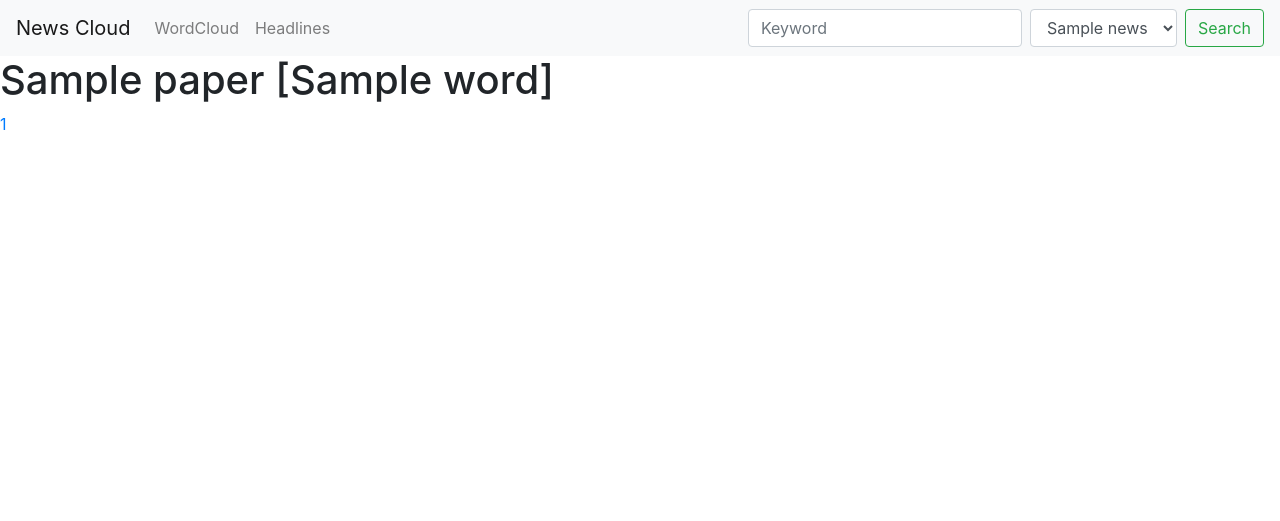
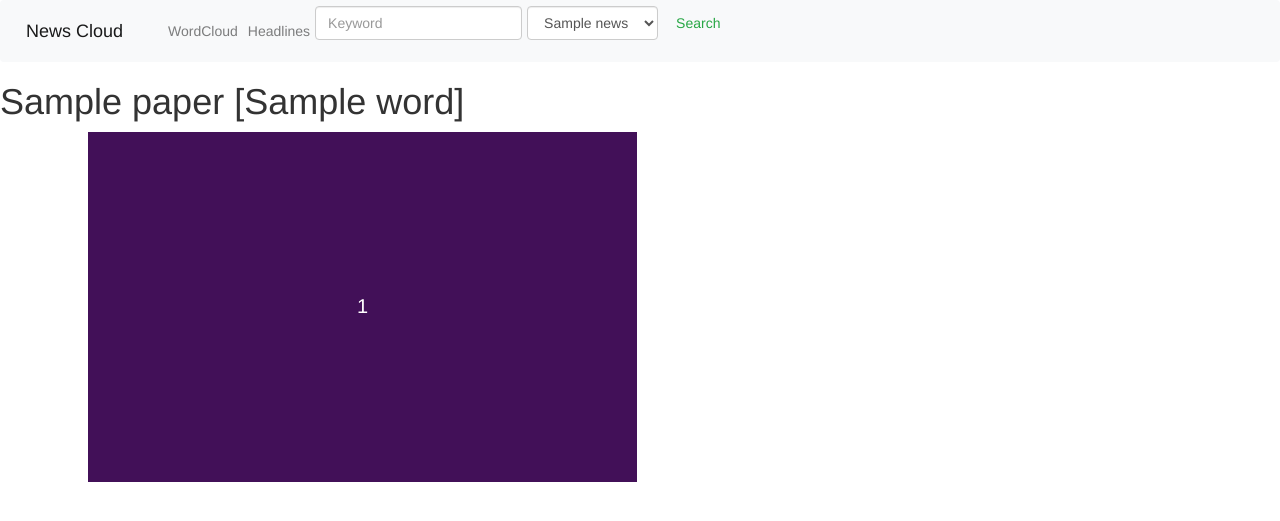
Before and after one commit to tsuialan/NewsCloud, a Flask app: template src/templates/word.html in a window 1280 px wide. Shown: the top 521 px of the page. Run offline with Flask 2, Linux system fonts and the light colour scheme; the template is opened without the code that fills it: most values are stand-ins (such as "Sample title", 1, 10 or a date in 2020); some libraries are stand-ins or nearby versions.

Commit message:
started tiles

```diff
--- a/src/templates/word.html
+++ b/src/templates/word.html
@@ -6,11 +6,136 @@
     <meta name="viewport" content="width=device-width">
     <link rel="stylesheet" href="{{ url_for('static', filename='css/bootstrap.min.css') }}">
     <title>NewsCloud</title>
+
+    <script src="https://ajax.googleapis.com/ajax/libs/jquery/1.12.4/jquery.min.js"></script>
+    <link rel="stylesheet" href="https://maxcdn.bootstrapcdn.com/bootstrap/3.3.7/css/bootstrap.min.css">
+    <script src="https://maxcdn.bootstrapcdn.com/bootstrap/3.3.7/js/bootstrap.min.js"></script>
+    <link rel="stylesheet" href="https://maxcdn.bootstrapcdn.com/font-awesome/4.6.3/css/font-awesome.min.css">
 </head>
 
 <body>
     {% include 'navbar.html' %}
     <h1> {{paper}} [{{word}}] </h1>
+
+    <style>
+        /* unvisited link */
+        a:link {
+            text-decoration: none;
+            color: white;
+        }
+
+        /* visited link */
+        a:visited {
+            text-decoration: none;
+            color: white;
+        }
+
+        /* mouse over link */
+        a:hover {
+            text-decoration: none;
+            color: white;
+        }
+
+        section.cms-boxes .cms-boxes-outer {
+            text-align: left;
+            margin-bottom: 6px;
+            padding: 0 3px;
+        }
+
+        section.cms-boxes .cms-boxes-outer .cms-boxes-items {
+            height: 350px;
+            display: table;
+            width: 100%;
+        }
+
+        section.cms-boxes .cms-boxes-outer .cms-boxes-items p {
+            color: #fff;
+        }
+
+        section.cms-boxes .cms-features {
+            background-color: #b70457;
+        }
+
+        section.cms-boxes .boxes-align {
+            display: table-cell;
+            vertical-align: middle;
+        }
+
+        section.cms-boxes .small-box,
+        section.cms-boxes .large-box {
+            max-width: 350px;
+            margin: 0 auto;
+            text-align: center;
+        }
+
+        section.cms-boxes .cms-boxes-items h2 {
+            font-size: 35px;
+            color: #fff;
+            font-weight: 400;
+            line-height: 37px;
+            text-align: center;
+            margin: 20px 0 10px;
+            text-transform: uppercase;
+        }
+
+        section.cms-boxes .cms-security {
+            background-color: #0489b7;
+        }
+
+        section.cms-boxes .cms-security,
+        section.cms-boxes .cms-documentation {
+            background-color: rgb(66, 16, 88);
+        }
+
+        section.cms-boxes .cms-scalability {
+            background: url(https://www.solodev.com/assets/tiles/scalability.jpg) 0 0 no-repeat;
+            background-size: cover;
+        }
+
+        section.cms-boxes .cms-built {
+            background: url(https://www.solodev.com/assets/tiles/customer-service.jpg) 0 0 no-repeat;
+            background-size: cover;
+        }
+
+        section.cms-boxes .cms-security,
+        section.cms-boxes .cms-documentation {
+            background-color: rgb(66, 16, 88);
+        }
+    </style>
+
+    <div class="container">
+        <section class="cms-boxes">
+          <div class="container-fluid">
+            <div class="row">
+                {% for item in list %}
+                    {% if links %}
+                    <div class="col-md-6 cms-boxes-outer">
+                        <div class="cms-boxes-items cms-documentation">
+                          <div class="boxes-align">
+                            <div class="large-box">
+                                <a style="font-size: 20x;" href="{{item.1}}" target="_blank"> {{item.0}} </a>
+                                </div>
+                            </div>
+                            </div>
+                        </div>
+                    {% else %}
+                    <div class="col-md-6 cms-boxes-outer">
+                        <div class="cms-boxes-items cms-documentation">
+                          <div class="boxes-align">
+                            <div class="large-box">
+                                <a style="font-size: 20px;" href="{{item.1}}"> {{item.0}} </a>
+                                </div>
+                            </div>
+                            </div>
+                        </div>
+                    {% endif %}
+                {% endfor %}
+            </div>
+          </div>
+        </section>
+      </div>
+
+    <!--
     {% for item in list %}
         {% if links %}
             <a href="{{item.1}}" target="_blank"> {{item.0}} </a>
@@ -20,13 +145,16 @@
             <a href="{{item.1}}"> {{item.0}} </a>
         {% endif %}
     {% endfor %}
+    -->
 
-
-    <script src="https://code.jquery.com/jquery-3.4.1.slim.min.js" integrity="sha384-J6qa4849blE2+poT4WnyKhv5vZF5SrPo0iEjwBvKU7imGFAV0wwj1yYfoRSJoZ+n" crossorigin="anonymous">
+    <script src="https://code.jquery.com/jquery-3.4.1.slim.min.js"
+        integrity="sha384-J6qa4849blE2+poT4WnyKhv5vZF5SrPo0iEjwBvKU7imGFAV0wwj1yYfoRSJoZ+n" crossorigin="anonymous">
     </script>
-    <script src="https://cdn.jsdelivr.net/npm/popper.js@1.16.0/dist/umd/popper.min.js" integrity="sha384-Q6E9RHvbIyZFJoft+2mJbHaEWldlvI9IOYy5n3zV9zzTtmI3UksdQRVvoxMfooAo" crossorigin="anonymous">
+    <script src="https://cdn.jsdelivr.net/npm/popper.js@1.16.0/dist/umd/popper.min.js"
+        integrity="sha384-Q6E9RHvbIyZFJoft+2mJbHaEWldlvI9IOYy5n3zV9zzTtmI3UksdQRVvoxMfooAo" crossorigin="anonymous">
     </script>
-    <script src="https://stackpath.bootstrapcdn.com/bootstrap/4.4.1/js/bootstrap.min.js" integrity="sha384-wfSDF2E50Y2D1uUdj0O3uMBJnjuUD4Ih7YwaYd1iqfktj0Uod8GCExl3Og8ifwB6" crossorigin="anonymous">
+    <script src="https://stackpath.bootstrapcdn.com/bootstrap/4.4.1/js/bootstrap.min.js"
+        integrity="sha384-wfSDF2E50Y2D1uUdj0O3uMBJnjuUD4Ih7YwaYd1iqfktj0Uod8GCExl3Og8ifwB6" crossorigin="anonymous">
     </script>
 </body>
 
```
